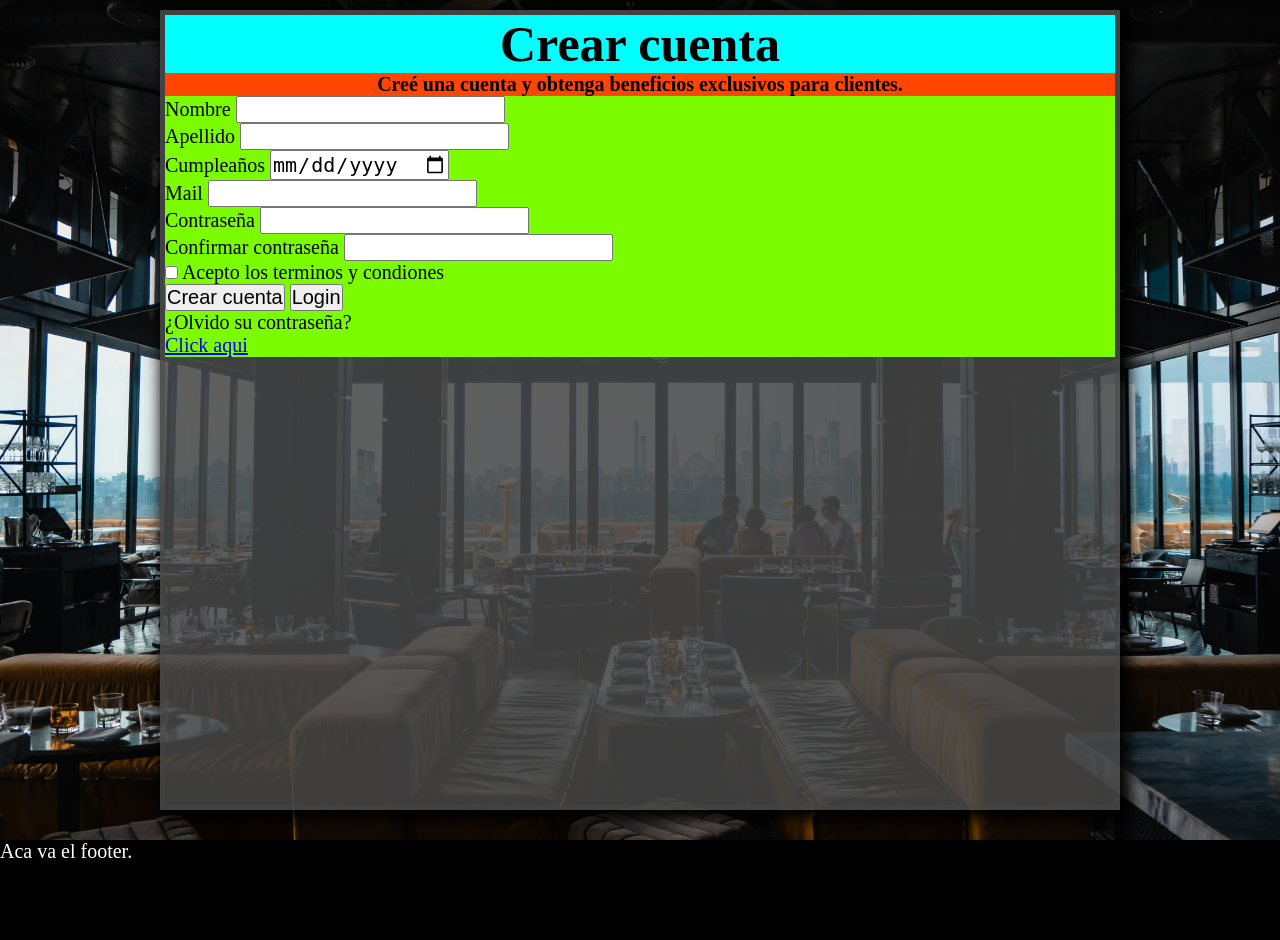
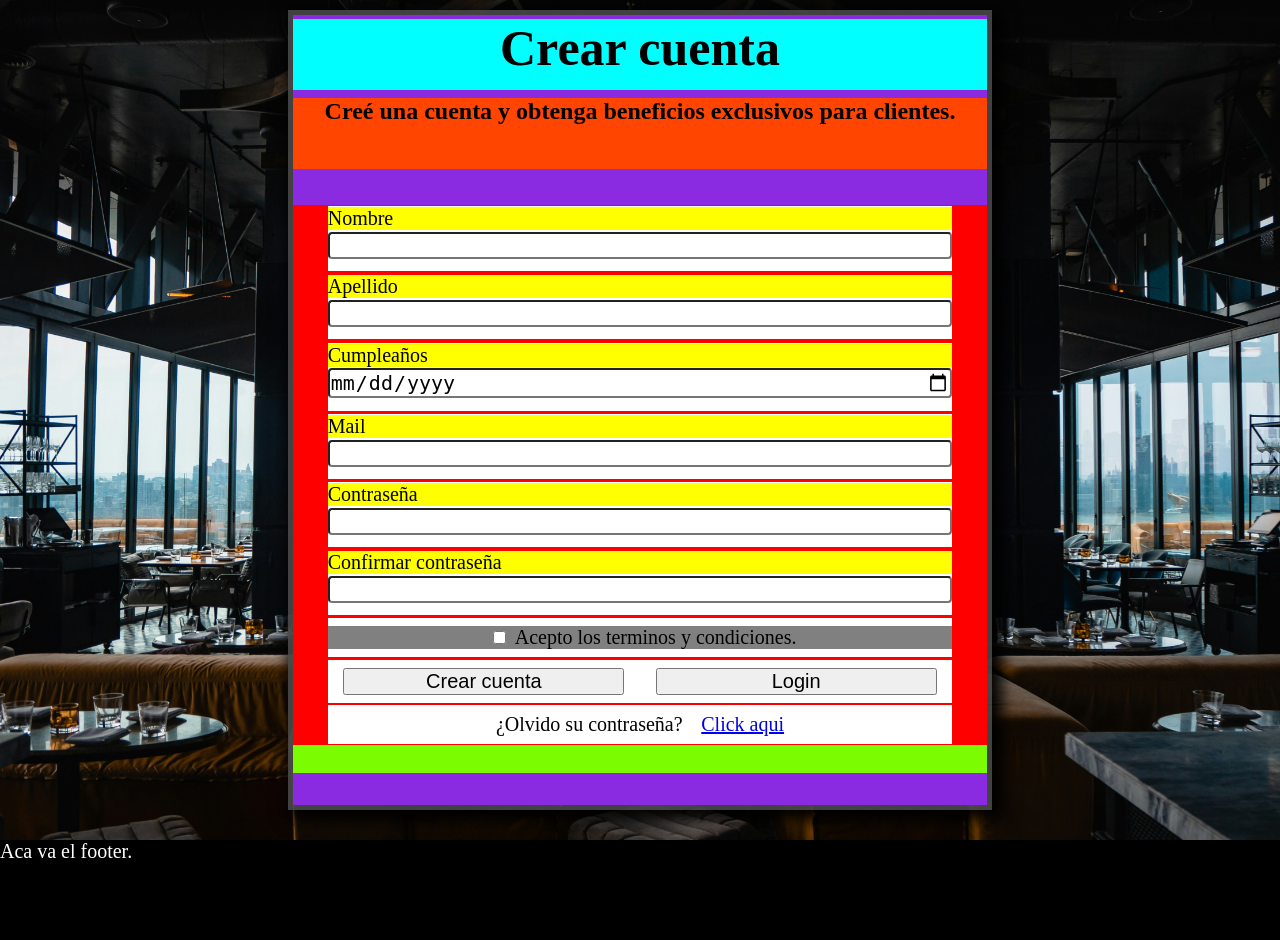
Before and after one commit to AxelBazanSposito/Grupo-4---Proyecto, a Python web app: template template/admin/register.html in a window 1280 px wide. Shown: the part 55-995 px from the top of the page. Run offline with Jinja, Linux system fonts and the light colour scheme; the template is opened without the code that fills it, so the values that code supplies are empty; some libraries are stand-ins or nearby versions.

Commit message:
Se agregan modificaicones al Main del Register y su CSS

```diff
--- a/static/css/style-prueba-2.css
+++ b/static/css/style-prueba-2.css
@@ -272,24 +272,25 @@ nav #navLogin .navLoginLink:hover{
     background-color: var(--bg-color-nav);
     margin: 0 auto;
     margin-top: 10px;
-    width: 75%;
+    width: 55%;
     height: 800px;
     border: 5px solid var(--bg-color-nav-opacity-50);
     -webkit-box-shadow: 5px 5px 15px 5px #000000;
     box-shadow: 5px 5px 15px 5px #000000;
     margin-bottom: 30px;
 }
-    /* crea y modifica el contenedor del formulario */
+    /* crea y modifica el contenedor del h1, h2 y formulario */
 .mainRegister #contLoging{
     display: grid;
+    grid-template-rows: 10% 10% 80%;
     grid-template-areas:
     "titulo"
     "subtitulo"
     "formulario";
 
-    /* place-content: center; */
     width: 100%;
-
+    height: 100%;
+    align-items: center;
     background-color: blueviolet;
 }
 
@@ -298,15 +299,16 @@ nav #navLogin .navLoginLink:hover{
     font-size: 2.5em;
     text-align: center;
 
-
+    height: 90%;
     background-color: aqua;
 }
 
 .mainRegister #contLoging h2{
     grid-area: subtitulo;
-    font-size: 1em;
+    font-size: 1.2em;
     text-align: center;
 
+    height: 90%;
     background-color: orangered;
 }
 
@@ -314,7 +316,102 @@ nav #navLogin .navLoginLink:hover{
     grid-area: formulario;
 
 
+    height: 90%;
     background-color: lawngreen;
+}
+
+    /* crea y modifica el grid del formulario */
+
+.mainRegister form div{
+
+    display: grid;
+    grid-template-areas:
+    "nombreRegistro"
+    "apellidoRegistro"
+    "cumpleañosRegistro"
+    "mailRegistro"
+    "contraseñaRegistro"
+    "confirmContraRegistro"
+    "terminosRegistro"
+    "botonesRegistro"
+    "recuperarRegistro";
+
+    place-items: center;
+    height: 95%;
+
+    background-color: red;
+}
+
+.mainRegister form div div{
+    width: 90%;
+    background-color: white;
+}
+
+.mainRegister form div div label{
+    width: 100%;
+    text-align:start;
+    background-color: yellow;
+}
+
+.mainRegister form div div input{
+    width: 100%;
+    border-radius: 4px;
+}
+
+
+        /* modifica el div de Terminos y condiciones */
+.mainRegister form div div label input{
+    width: 5%;
+}
+
+.mainRegister form div #terminosRegister {
+    place-content: center;
+    justify-content: stretch;
+}
+
+.mainRegister form div #terminosRegister label{
+    display: flex;
+    flex-flow: wrap;
+    justify-content: center;
+    align-items: baseline;
+    /* width: 150%; */
+    background-color: grey;
+}
+
+.mainRegister form div #terminosRegister label:hover{
+    color: var(--secondary-color);
+}
+
+
+        /* modifica el div de los botones */
+.mainRegister form div #botonesRegister{
+    display: flex;
+    flex-flow: wrap;
+    justify-content: space-around;
+}
+
+.mainRegister form div #botonesRegister button{
+    width: 45%;
+}
+
+        /* modifica el div de Recuperar contraseña */
+.mainRegister form div #recPassRegister{
+    display: flex;
+    place-content: center;
+    gap: 3%;
+}
+
+    /* modifica ancho del form para pantallas de 800 a 1079px */
+@media screen and (min-width: 800px) and (max-width: 1079px){
+    .mainRegister{
+        width: 65%;
+    }
+}
+    /* modifica ancho del form para pantallas de 800 a 1079px */
+@media screen and (max-width: 799px){
+    .mainRegister{
+        width: 75%;
+    }
 }
 
 /* pruebas */
--- a/template/admin/register.html
+++ b/template/admin/register.html
@@ -77,9 +77,9 @@
         <div id="contLoging">
             <h1>Crear cuenta</h1>
             <h2>Creé una cuenta y obtenga beneficios exclusivos para clientes.</h2>
-            <form action="" id="formLoging">
+            <form action="" class="formLoging">
                 <div>
-                    <div>
+                    <div id="nombreRegistro">
                         <label for="nombreRegistro">Nombre</label>
                         <input type="text">
                     </div>
@@ -103,16 +103,17 @@
                         <label for="confirmacionPassRegistro">Confirmar contraseña</label>
                         <input type="password">
                     </div>
-                    <div>
-                        <input type="checkbox">
-                        <label for="">Acepto los terminos y condiones</label>
+                    <div id="terminosRegister">
+                        <label>
+                            <input type="checkbox" value="first_checkbox"/>Acepto los terminos y condiciones.
+                        </label>
                     </div>
-                    <div>
+                    <div id="botonesRegister">
                         <button>Crear cuenta</button>
                         <button>Login</button>
                     </div>
 
-                    <div>
+                    <div id="recPassRegister">
                         <p>¿Olvido su contraseña?</p> <a href="./register.html">Click aqui</a>
                     </div>
 
```
